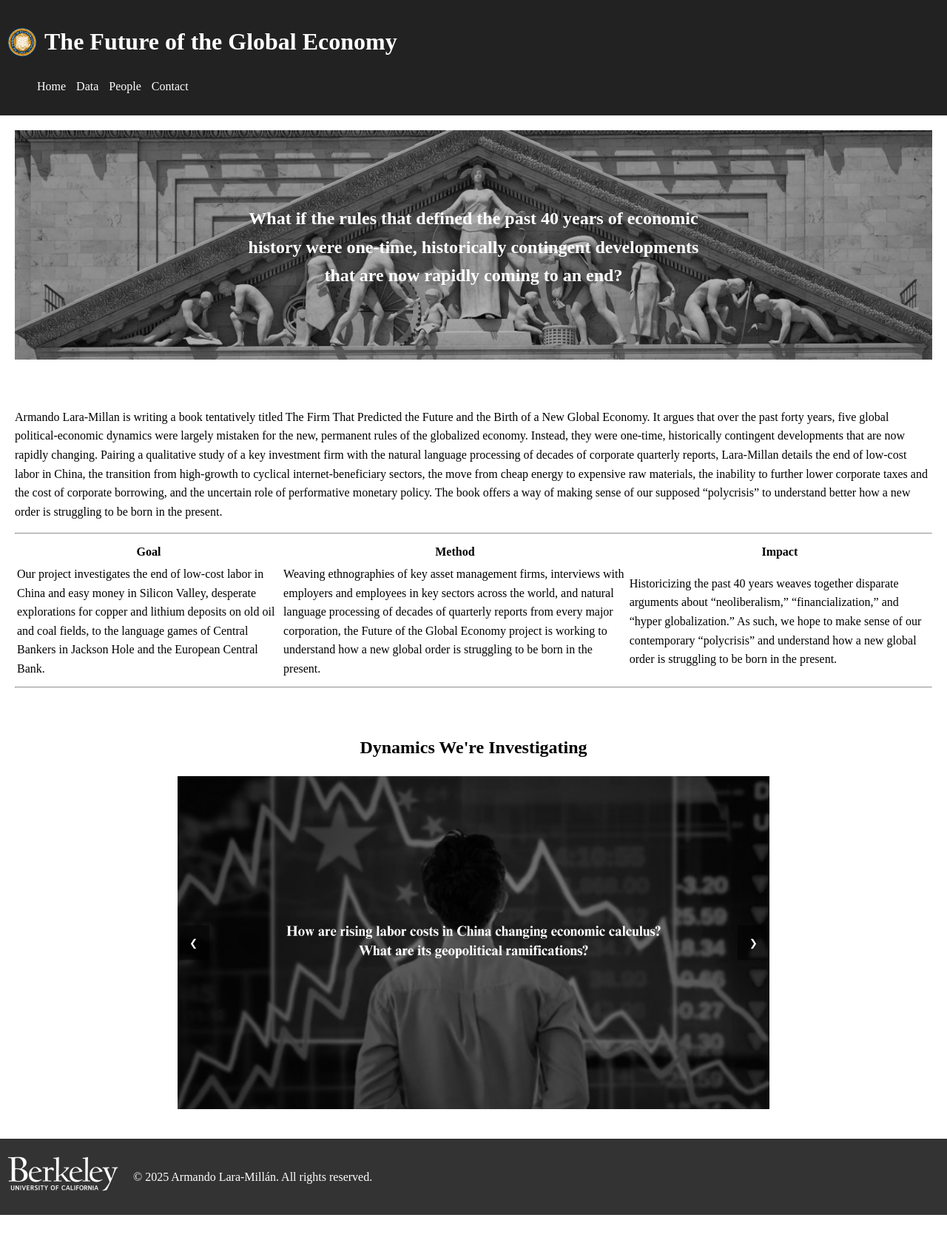
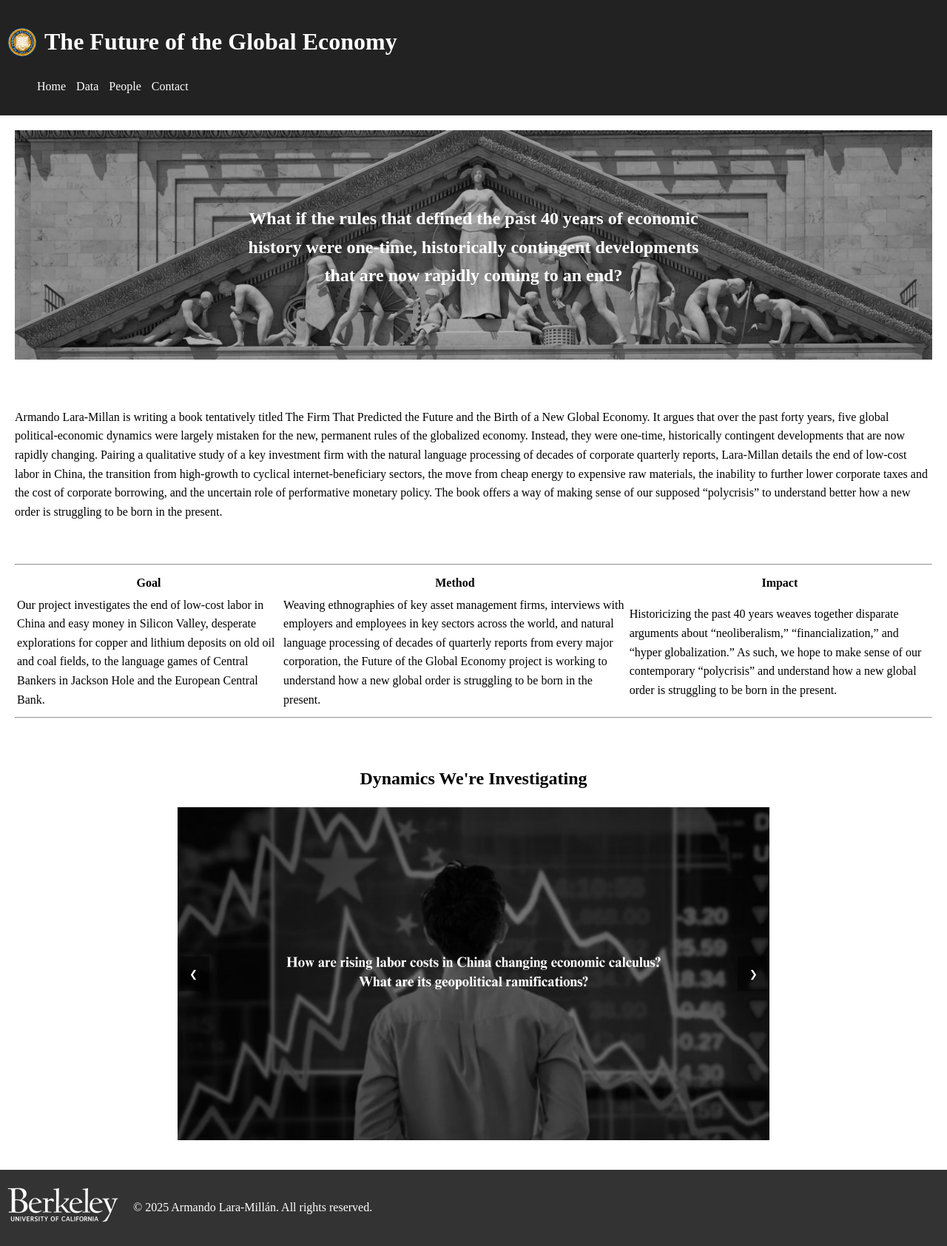
Before and after one commit to juliocedillo/neweconomy, a Jekyll site: the page built from index.md, in a window 1280 px wide. Shown: the whole page at 74% size. Built offline with Jekyll 4.4.1, drawn with Linux system fonts in a browser that asks for light colours; before the commit the page ends 1642 px from its top, so only the background shows below that.

Commit message:
Update index.md

```diff
--- a/index.md
+++ b/index.md
@@ -16,6 +16,8 @@ permalink: /
 <p>&nbsp;&nbsp;&nbsp;</p>
 
 Armando Lara-Millan is writing a book tentatively titled The Firm That Predicted the Future and the Birth of a New Global Economy. It argues that over the past forty years, five global political-economic dynamics were largely mistaken for the new, permanent rules of the globalized economy. Instead, they were one-time, historically contingent developments that are now rapidly changing. Pairing a qualitative study of a key investment firm with the natural language processing of decades of corporate quarterly reports, Lara-Millan details the end of low-cost labor in China, the transition from high-growth to cyclical internet-beneficiary sectors, the move from cheap energy to expensive raw materials, the inability to further lower corporate taxes and the cost of corporate borrowing, and the uncertain role of performative monetary policy. The book offers a way of making sense of our supposed “polycrisis” to understand better how a new order is struggling to be born in the present.
+
+<p>&nbsp;&nbsp;&nbsp;</p>
 
 ---
 
```
